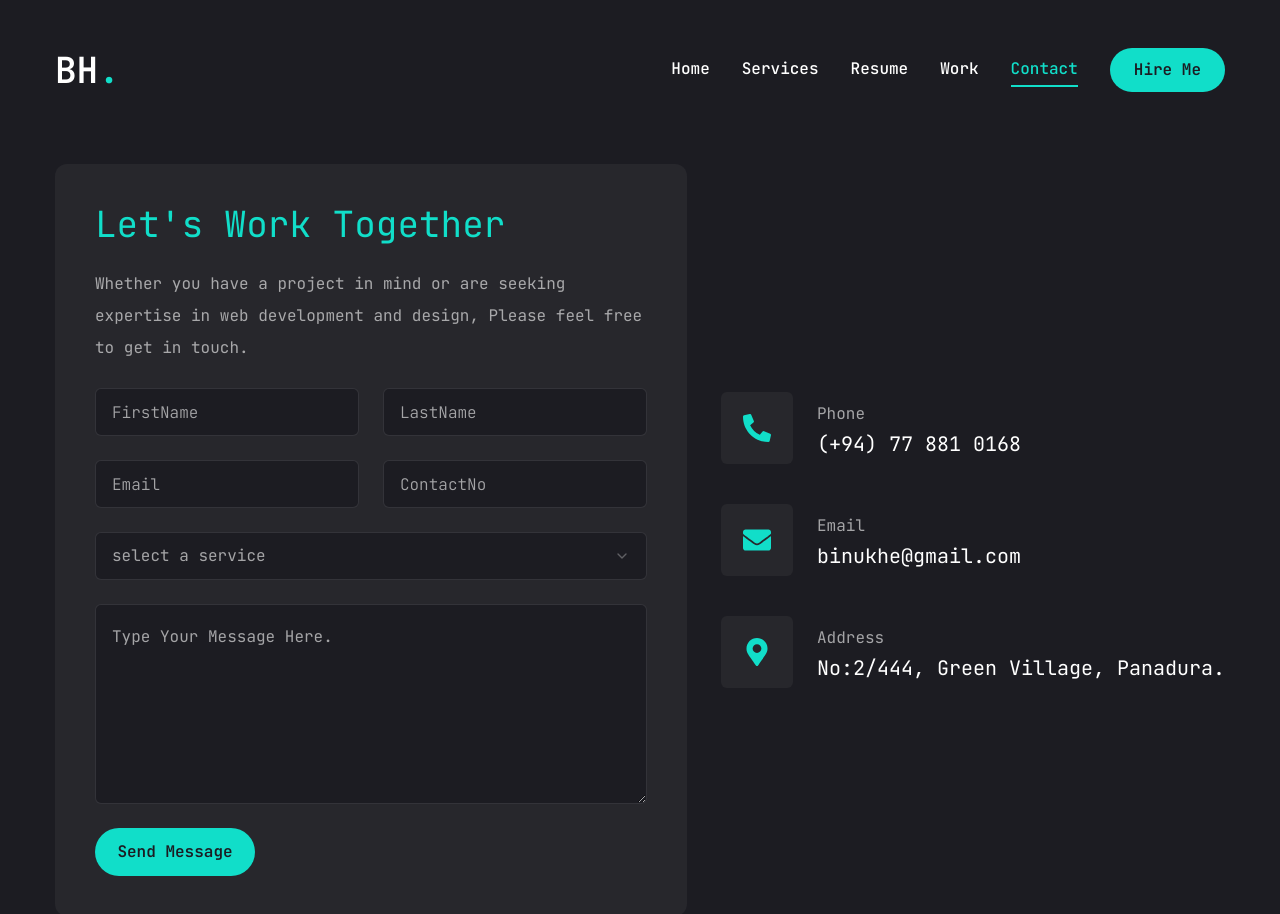
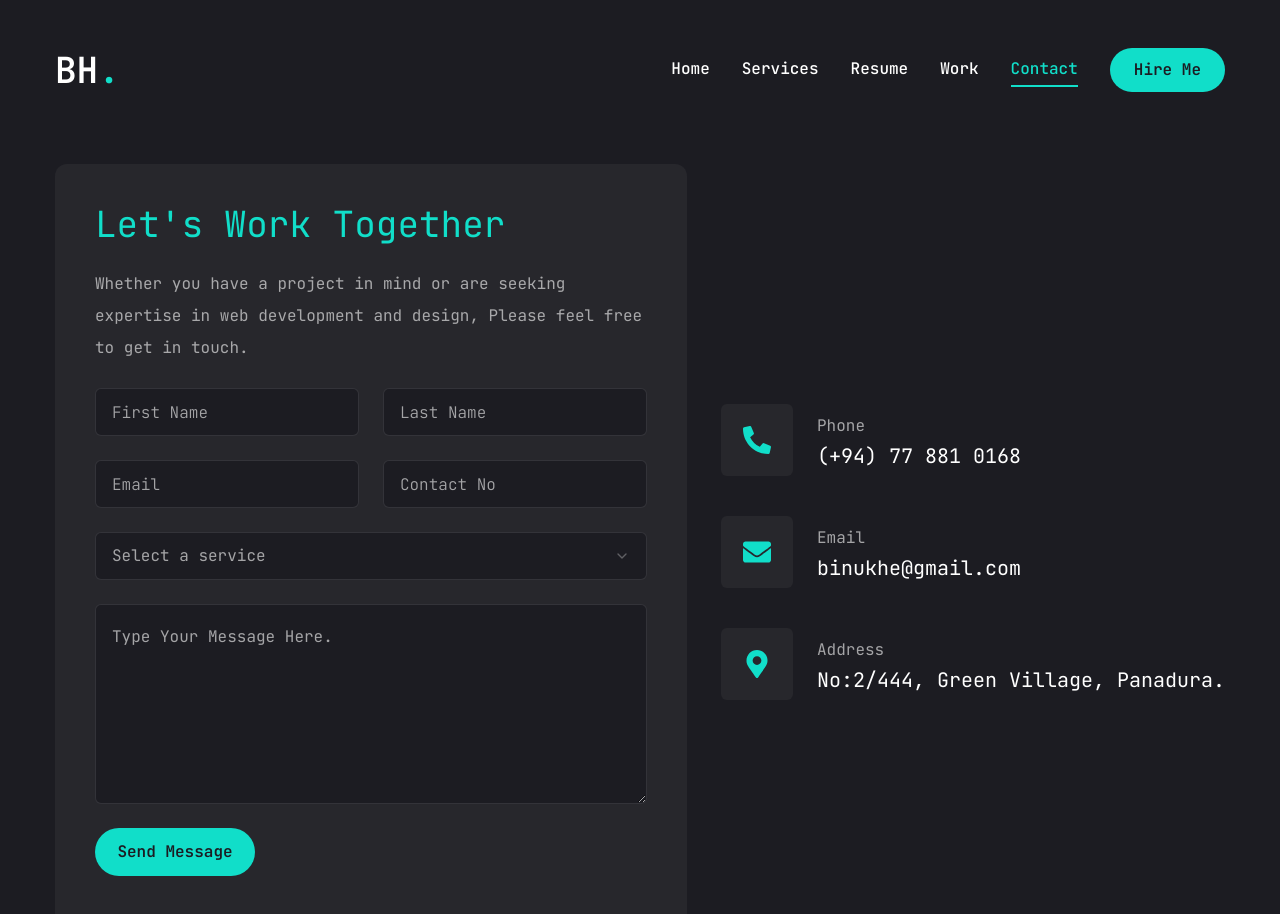
Before and after one commit to binukhewage/Portfolio, a Next.js app: page /contact in a window 1280 px wide. Shown: the top 914 px of the page. Built offline with nearby package versions, Linux system fonts and the light colour scheme.

Commit message:
updated the contact form

```diff
--- a/app/contact/page.jsx
+++ b/app/contact/page.jsx
@@ -1,35 +1,56 @@
 "use client";
 
+import React, { useState } from "react";
 import { Button } from "@/components/ui/ui/button";
 import { Input } from "@/components/ui/ui/input";
 import { Textarea } from "@/components/ui/ui/textarea";
 import { Select, SelectContent, SelectGroup, SelectItem, SelectLabel, SelectTrigger, SelectValue } from "@/components/ui/ui/select";
-import {FaPhoneAlt, FaEnvelope, FaMapMarkerAlt} from 'react-icons/fa';
-
+import { FaPhoneAlt, FaEnvelope, FaMapMarkerAlt } from 'react-icons/fa';
 
 const info = [
   {
-    icon: <FaPhoneAlt/>,
+    icon: <FaPhoneAlt />,
     title: 'Phone',
     description: '(+94) 77 881 0168'
   },
-
   {
-    icon: <FaEnvelope/>,
+    icon: <FaEnvelope />,
     title: 'Email',
     description: 'binukhe@gmail.com'
   },
-
   {
-    icon: <FaMapMarkerAlt/>,
+    icon: <FaMapMarkerAlt />,
     title: 'Address',
     description: 'No:2/444, Green Village, Panadura.'
   },
-]
-
-
+];
 
 const Contact = () => {
+  const [result, setResult] = useState("");
+
+  const onSubmit = async (event) => {
+    event.preventDefault();
+    setResult("Sending....");
+
+    const formData = new FormData(event.target);
+    formData.append("access_key", "a8007ed4-ded1-4d53-8cfe-1bdcbd3d240e");
+
+    const response = await fetch("https://api.web3forms.com/submit", {
+      method: "POST",
+      body: formData
+    });
+
+    const data = await response.json();
+
+    if (data.success) {
+      setResult("Form Submitted Successfully");
+      event.target.reset();
+    } else {
+      console.log("Error", data);
+      setResult(data.message);
+    }
+  };
+
   return (
     <section className="py-6 ">
       <div className="container mx-auto">
@@ -37,45 +58,54 @@ const Contact = () => {
 
           {/* form */}
           <div className="xl:w-[54%] order-2 xl:order-none">
-          <form className="flex flex-col gap-6 p-10 bg-[#27272c] rounded-xl" action="">
+            <form className="flex flex-col gap-6 p-10 bg-[#27272c] rounded-xl" onSubmit={onSubmit}>
               <h3 className="text-4xl text-accent">Let's Work Together</h3>
-            <p className="text-white/60">Whether you have a project in mind or are seeking expertise in web development and design, Please feel free to get in touch.</p>
+              <p className="text-white/60">
+                Whether you have a project in mind or are seeking expertise in web development and design, Please feel free to get in touch.
+              </p>
+
               {/* input */}
               <div className="grid grid-cols-1 md:grid-cols-2 gap-6">
-              <Input type="firstname" placeholder="FirstName"/>
-              <Input type="lastname" placeholder="LastName"/>
-              <Input type="email" placeholder="Email"/>
-              <Input type="phone" placeholder="ContactNo"/>
+                <Input type="text" name="firstname" placeholder="First Name" required />
+                <Input type="text" name="lastname" placeholder="Last Name" required />
+                <Input type="email" name="email" placeholder="Email" required />
+                <Input type="text" name="phone" placeholder="Contact No" />
               </div>
-            {/* select  */}
+
+              {/* select */}
               <Select>
                 <SelectTrigger className="w-full">
-                <SelectValue placeholder="select a service"/>
+                  <SelectValue placeholder="Select a service" />
                 </SelectTrigger>
                 <SelectContent>
                   <SelectGroup>
                     <SelectLabel>Select a Service</SelectLabel>
-                  <SelectItem value="est">Web Development</SelectItem>
-                  <SelectItem value="cst">UI/UX</SelectItem>
+                    <SelectItem value="web-development">Web Development</SelectItem>
+                    <SelectItem value="ui-ux">UI/UX</SelectItem>
                   </SelectGroup>
                 </SelectContent>
               </Select>
+
               {/* textarea */}
               <Textarea
                 className="h-[200px] bg-primary"
+                name="message"
                 placeholder="Type Your Message Here."
+                required
               ></Textarea>
+
               {/* button */}
-            <Button size="md" className="max-w-40">
+              <Button size="md" className="max-w-40" type="submit">
                 Send Message
               </Button>
+              <span className="text-white/60">{result}</span>
             </form>
           </div>
+
           {/* Info */}
           <div className="flex-1 flex items-center xl:justify-end order-1 xl:order-none mb-8 xl:mb-0">
             <ul className="flex flex-col gap-10">
-            {info.map((item, index) => {
-              return(
+              {info.map((item, index) => (
                 <li key={index} className="flex items-center gap-6 ">
                   <div className="w-[65px] h-[55px] xl:w-[72px] xl:h-[72px] bg-[#27272c] text-accent rounded-md flex items-center justify-center">
                     <div className="text-[28px]">{item.icon}</div>
@@ -85,14 +115,14 @@ const Contact = () => {
                     <h3 className="text-xl">{item.description}</h3>
                   </div>
                 </li>
-              )
-            })}
+              ))}
             </ul>
           </div>
+
         </div>
       </div>
     </section>
-  )
+  );
 }
 
 export default Contact;
```
Lines whose indentation alone changed are shown as unchanged.
